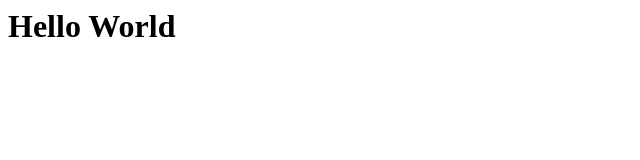
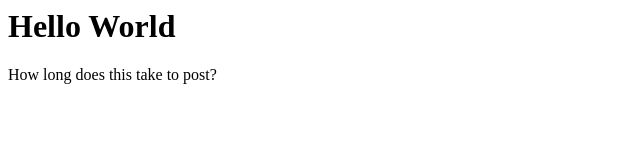
Before and after one commit to mnardell/mnardell.github.io, a plain HTML site: page index.html in a window 1280 px wide. Shown: the whole page, without its empty margins (0-640 px from the left). Drawn offline with Linux system fonts and the light colour scheme.

Commit message:
Update index.html

```diff
--- a/index.html
+++ b/index.html
@@ -1 +1,2 @@
 <h1>Hello World</h1>
+<p>How long does this take to post?</p>
```
